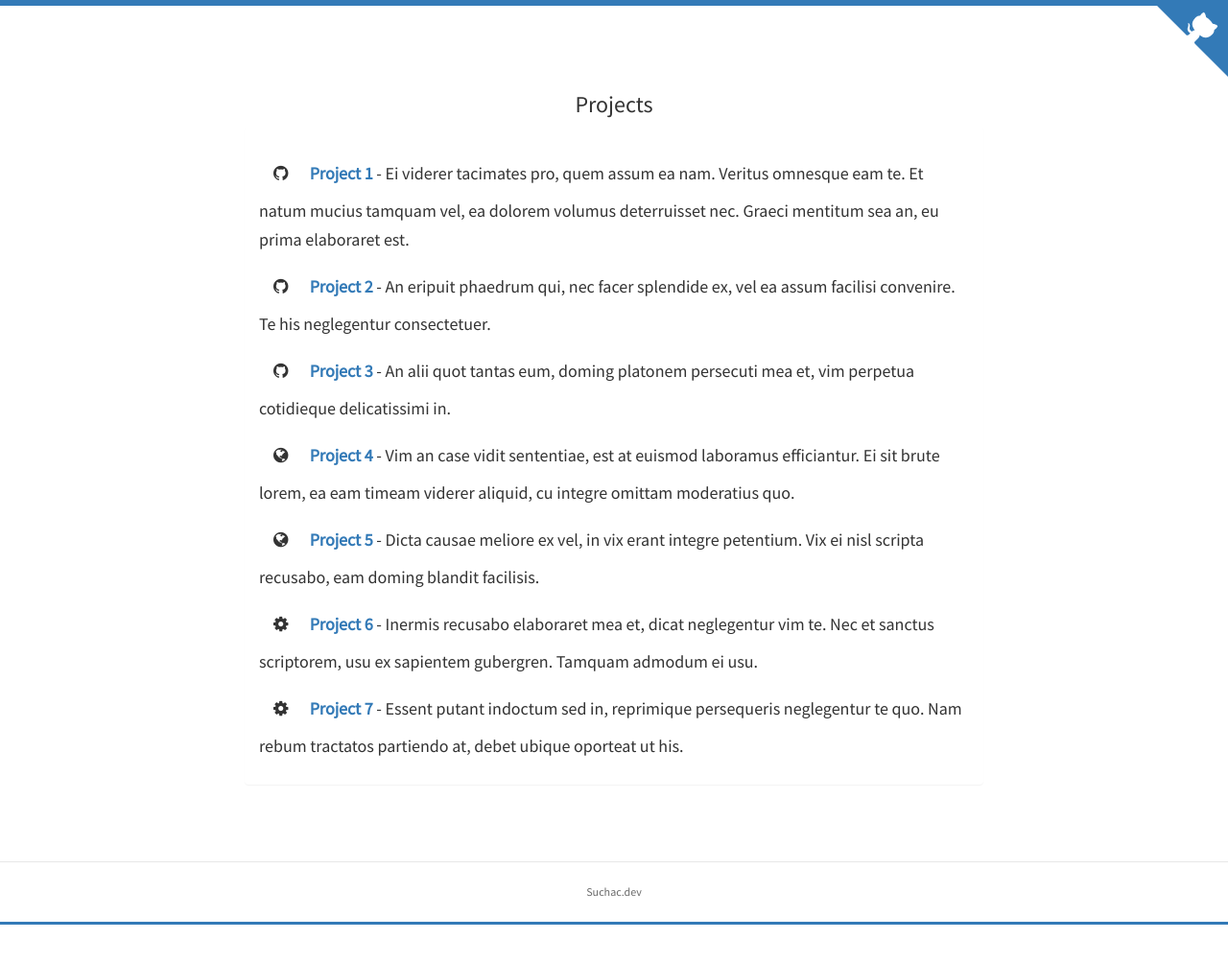
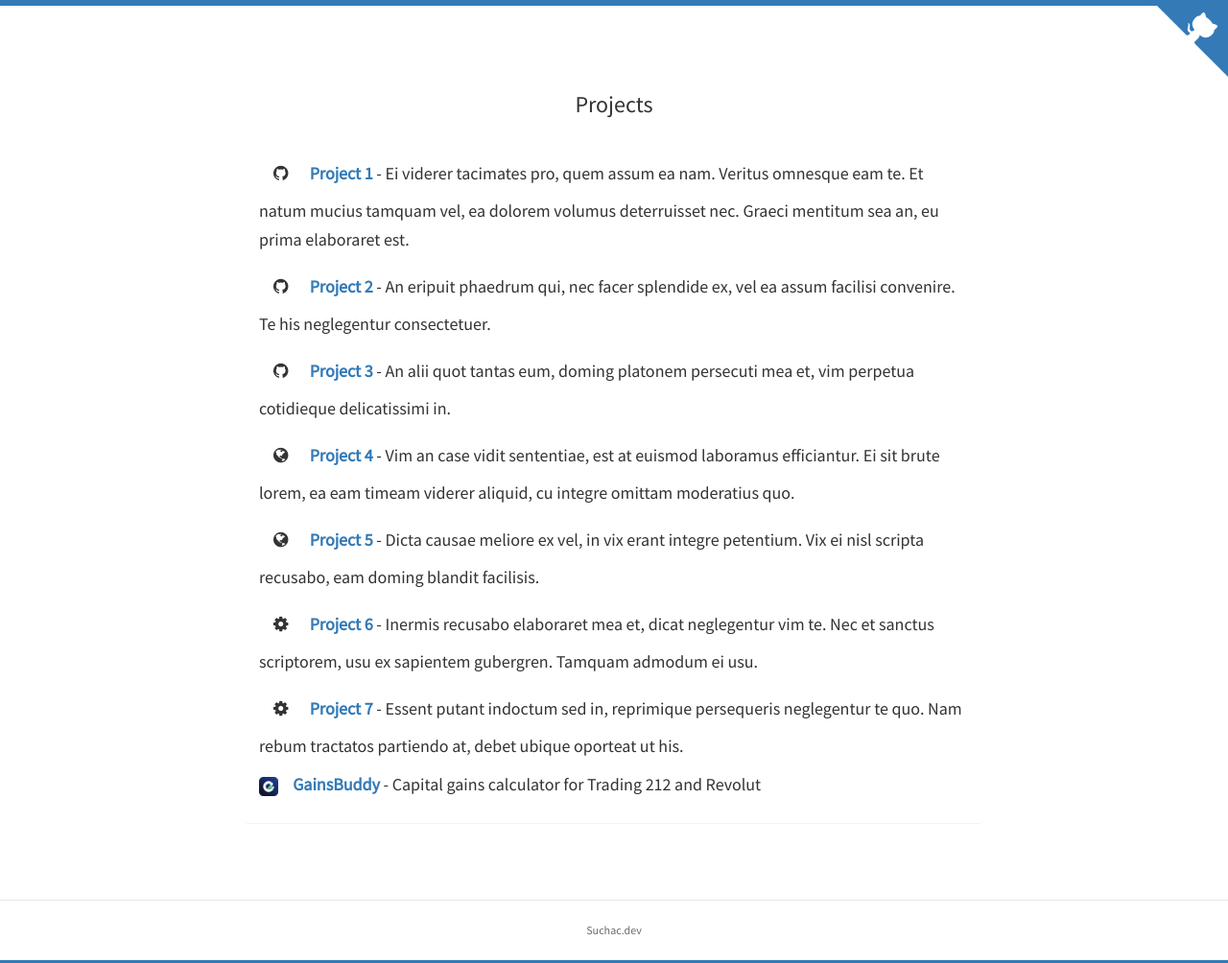
Before and after one commit to suchac/suchac.github.io, a Jekyll site: the page built from projects.html, in a window 1280 px wide. Shown: the whole page at 96% size. Built offline with Jekyll 4.4.1, drawn with Linux system fonts in a browser that asks for light colours; nearby versions of some CDN libraries; before the commit the page ends 964 px from its top, so only the background shows below that.

Commit message:
Add GainsBuddy project to the projects section with logo

```diff
--- a/_includes/projects.html
+++ b/_includes/projects.html
@@ -58,6 +58,12 @@
                     neglegentur te quo. Nam rebum tractatos partiendo at, debet
                     ubique oporteat ut his.
                 </h5>
+                <h5>
+                    <img src="/static/img/gainsbuddy_logo.png" alt="GainsBuddy" style="height: 20px; margin-right: 8px; vertical-align: middle;">&nbsp;&nbsp;<strong
+                        ><a href="https://gainsbuddy.com">GainsBuddy</a></strong
+                    >
+                    - Capital gains calculator for Trading 212 and Revolut
+                </h5>
             </div>
         </div>
     </div>
```
Also changed, not shown: static/img/gainsbuddy_logo.png (added).
